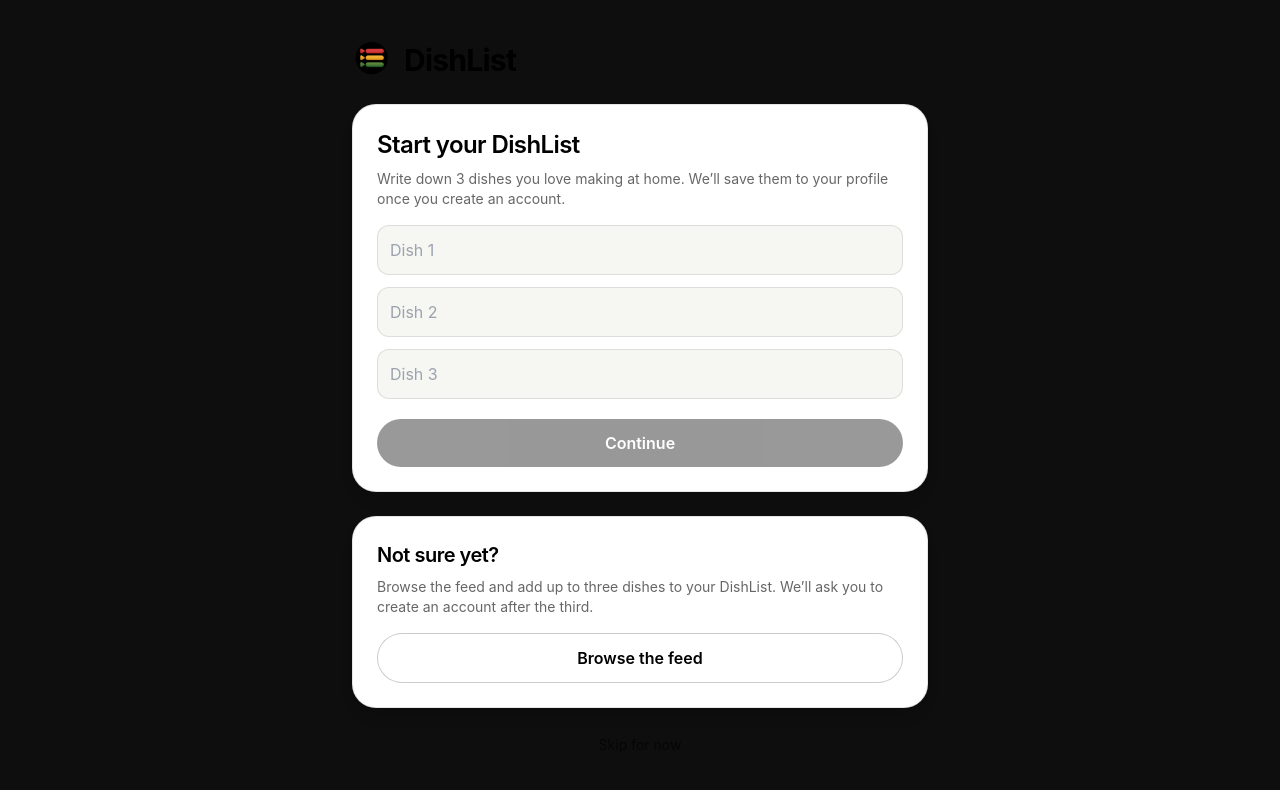
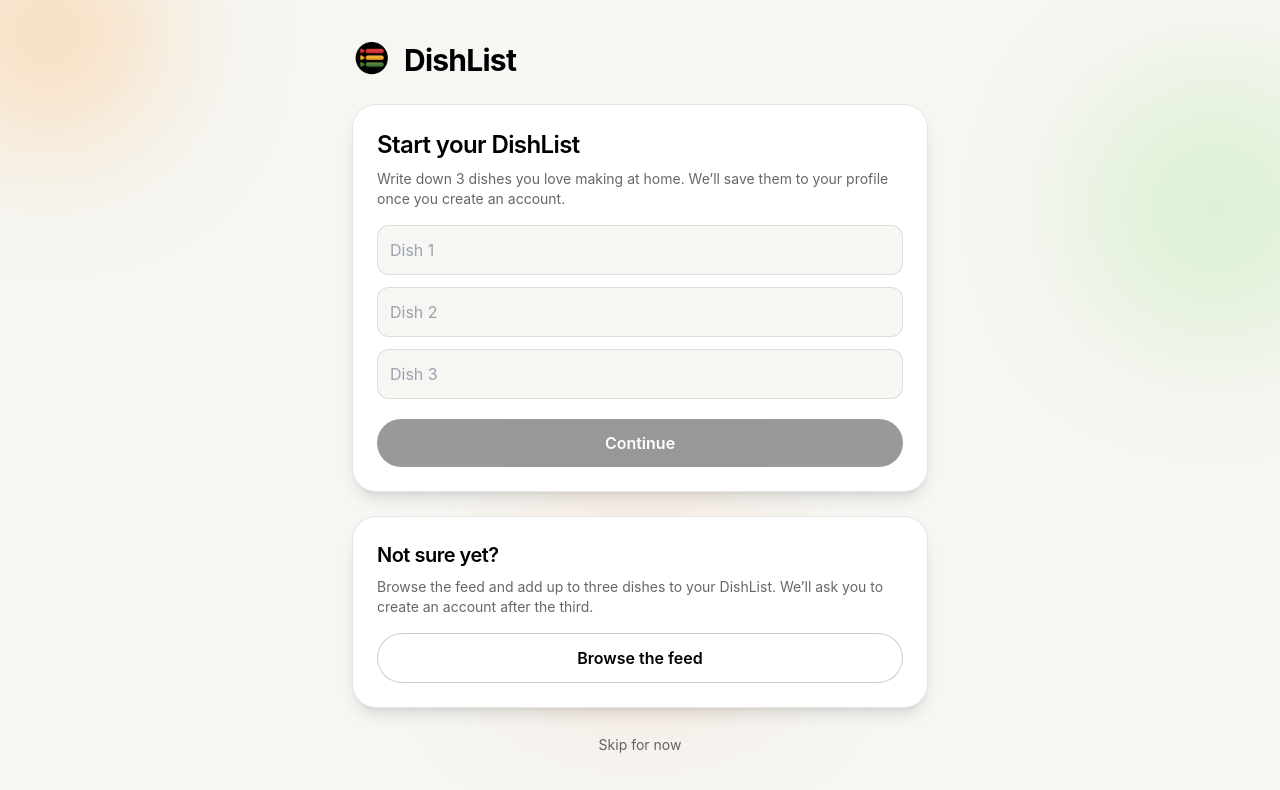
Before and after one commit to giovanniaccinelli/dishlist, a Next.js app: page /onboarding in a window 1280 px wide. Shown: the top 790 px of the page. Built offline with nearby package versions, Linux system fonts and the light colour scheme; no server answers.

Commit message:
Fix global background visibility

```diff
--- a/app/globals.css
+++ b/app/globals.css
@@ -6,7 +6,7 @@
 @layer base {
   html, body {
     font-family: -apple-system, BlinkMacSystemFont, "SF Pro Display", "Circular Std", sans-serif;
-    @apply bg-[#0E0E0E] text-white antialiased;
+    @apply bg-transparent text-black antialiased;
     overscroll-behavior-y: none;
     background-attachment: fixed;
   }
```
